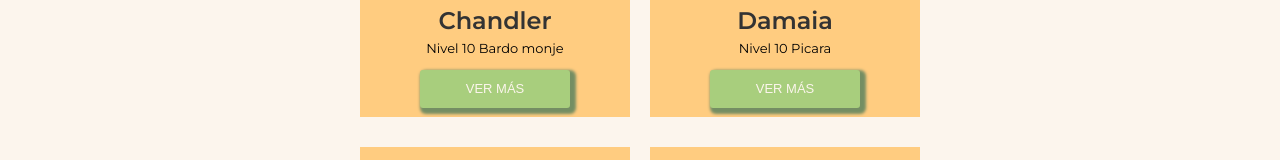
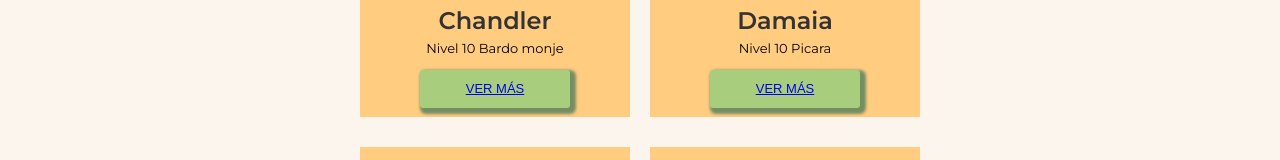
Before and after one commit to MattPerSua/UTN_Diplo_React, a React (Create React App) app in the folder m4u1/front/: page /Personajes in a window 1280 px wide. Shown: the part 479-639 px from the top of the page. Built offline with nearby package versions, Linux system fonts and the light colour scheme.

Commit message:
im not ok

```diff
--- a/m4u1/front/src/components/CardItem.js
+++ b/m4u1/front/src/components/CardItem.js
@@ -15,7 +15,7 @@ const CardItem = (props) => {
                 <p>{props.subtitle} <span>{props.body}</span></p>
               </div>
               <div className="btn-div">
-                <button className="btn"><i/>Ver más</button>
+                <button className="btn"><i/> <a href='https://open.spotify.com/intl-es/track/7lRlq939cDG4SzWOF4VAnd'>Ver más</a> </button>
               </div>
             </div>
           </div>
```
